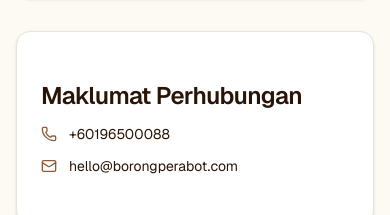
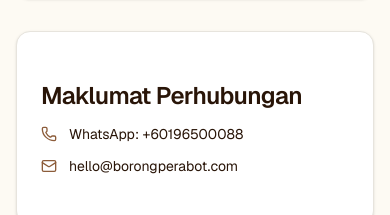
Before and after one commit to amirulalqif/borongperabot, a Next.js app in the folder frontend/: page /hubungi-kami in a window 390 px wide. Shown: the part 900-1115 px from the top of the page. Built offline with nearby package versions, Linux system fonts and the light colour scheme.

Commit message:
chore(frontend): use WhatsApp wa.me link for phone in Footer and Hubungi Kami

```diff
--- a/frontend/app/hubungi-kami/page.tsx
+++ b/frontend/app/hubungi-kami/page.tsx
@@ -13,7 +13,6 @@
 };
 
 const GOOGLE_MAPS_URL = "https://maps.app.goo.gl/9KXMYXBiGKxAEdGT8?g_st=iw";
-const STORE_PHONE = "+60196500088";
 const STORE_EMAIL = "hello@borongperabot.com";
 
 export default function HubungiKamiPage() {
@@ -43,7 +42,14 @@
               <h2 className="text-2xl font-semibold tracking-tight">Maklumat Perhubungan</h2>
               <div className="flex items-center gap-3 text-sm">
                 <Phone className="h-4 w-4 text-primary" />
-                <a href={`tel:${STORE_PHONE}`} className="hover:underline">{STORE_PHONE}</a>
+                <a
+                  href={`https://wa.me/60196500088`}
+                  target="_blank"
+                  rel="noopener noreferrer"
+                  className="hover:underline"
+                >
+                  WhatsApp: +60196500088
+                </a>
               </div>
               <div className="flex items-center gap-3 text-sm">
                 <Mail className="h-4 w-4 text-primary" />
--- a/frontend/components/forms/contact-form.tsx
+++ b/frontend/components/forms/contact-form.tsx
@@ -14,7 +14,6 @@
     setLoading(true);
     const form = new FormData(e.currentTarget);
     const payload = Object.fromEntries(form.entries());
-    // eslint-disable-next-line no-console
     console.log("Hubungi Kami (MVP):", payload);
     setTimeout(() => {
       setLoading(false);
--- a/frontend/components/site/footer.tsx
+++ b/frontend/components/site/footer.tsx
@@ -45,7 +45,7 @@
           <ul className="space-y-2 text-sm text-muted-foreground">
             <li>E-mel: hello@borongperabot.com</li>
             <li>
-              Telefon: <a className="hover:text-primary" href="tel:+60196500088">+60196500088</a>
+              WhatsApp: <a className="hover:text-primary" href="https://wa.me/60196500088" target="_blank" rel="noopener noreferrer">+60196500088</a>
             </li>
             <li>Waktu: Isnin - Jumaat, 9 pagi - 6 petang</li>
           </ul>
```
